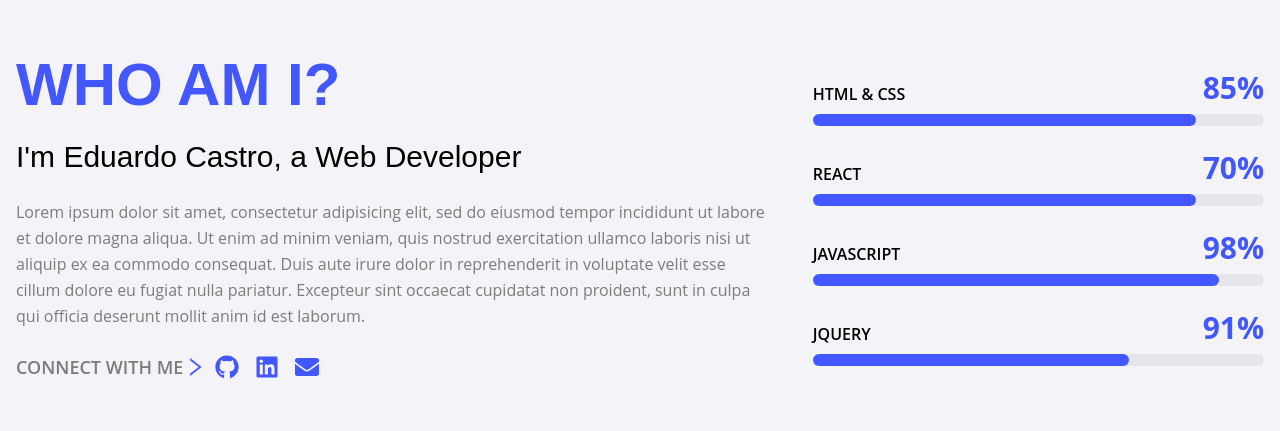
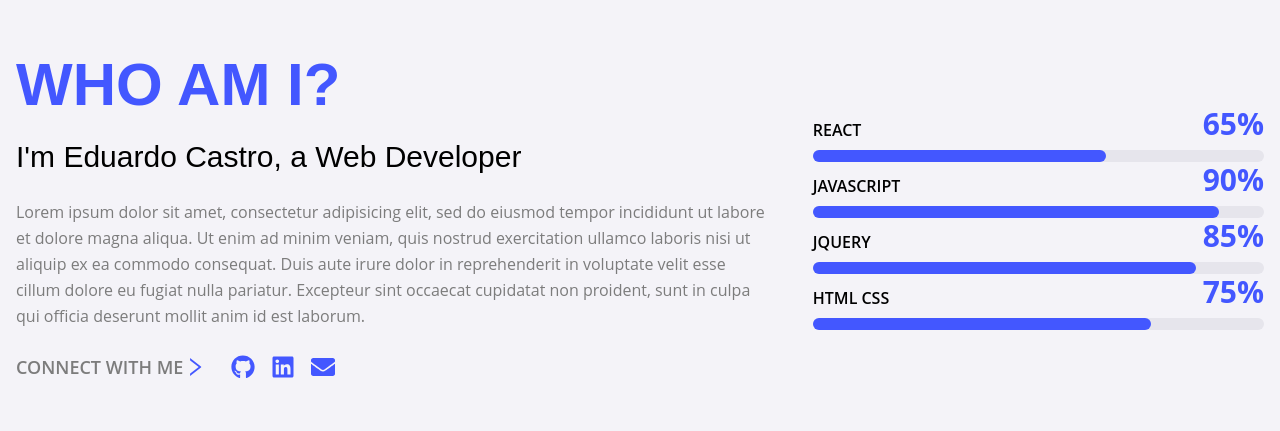
Before and after one commit to educastroa/eduardo-profile, a React (Create React App) app: page / in a window 1280 px wide. Shown: the part 777-1208 px from the top of the page. Built offline with nearby package versions, Linux system fonts and the light colour scheme.

Commit message:
refactor hearder and about components

```diff
--- a/src/components/About.js
+++ b/src/components/About.js
@@ -1,7 +1,20 @@
 import { FaGithub, FaLinkedin, FaEnvelope } from "react-icons/fa";
-import { AiOutlineRight } from 'react-icons/ai'
+import { AiOutlineRight } from "react-icons/ai";
 
 export default function About() {
+  const skillData = [
+    { name: "React", level: "65%" },
+    { name: "Javascript", level: "90%" },
+    { name: "Jquery", level: "85%" },
+    { name: "HTML CSS", level: "75%" },
+  ];
+
+  const iconsData = [
+    { name: FaGithub, link: "/" },
+    { name: FaLinkedin, link: "/" },
+    { name: FaEnvelope, link: "/" },
+  ];
+
   return (
     <div className="bg-grey-50" id="about">
       <div className="container flex flex-col items-center py-16 md:py-20 lg:flex-row">
@@ -13,13 +26,13 @@ export default function About() {
             I'm Eduardo Castro, a Web Developer
           </h4>
           <p className="pt-6 font-body leading-relaxed text-grey-20">
-        Lorem ipsum dolor sit amet, consectetur adipisicing elit, sed do eiusmod
-        tempor incididunt ut labore et dolore magna aliqua. Ut enim ad minim
-        veniam, quis nostrud exercitation ullamco laboris nisi ut aliquip ex ea
-        commodo consequat. Duis aute irure dolor in reprehenderit in voluptate
-        velit esse cillum dolore eu fugiat nulla pariatur. Excepteur sint
-        occaecat cupidatat non proident, sunt in culpa qui officia deserunt
-        mollit anim id est laborum.
+            Lorem ipsum dolor sit amet, consectetur adipisicing elit, sed do
+            eiusmod tempor incididunt ut labore et dolore magna aliqua. Ut enim
+            ad minim veniam, quis nostrud exercitation ullamco laboris nisi ut
+            aliquip ex ea commodo consequat. Duis aute irure dolor in
+            reprehenderit in voluptate velit esse cillum dolore eu fugiat nulla
+            pariatur. Excepteur sint occaecat cupidatat non proident, sunt in
+            culpa qui officia deserunt mollit anim id est laborum.
           </p>
           <div className="flex flex-col justify-center pt-6 sm:flex-row lg:justify-start">
             <div className="flex items-center justify-center sm:justify-start">
@@ -27,63 +40,40 @@ export default function About() {
                 Connect with me
               </p>
               <div className="hidden sm:block">
-            <AiOutlineRight className="bx bx-chevron-right text-2xl text-primary"/>
+                <AiOutlineRight className="bx bx-chevron-right text-2xl text-primary" />
               </div>
             </div>
             <div className="flex items-center justify-center pt-5 pl-2 sm:justify-start sm:pt-0">
-          <a href="/">
-            <FaGithub className="text-2xl text-primary hover:text-yellow"/>
+              {iconsData.map((icon) => {
+                const Icon = icon.name;
+                return (
+                  <a href="/" className="pl-4">
+                    <Icon className="text-2xl text-primary hover:text-yellow" />
                   </a>
-          <a href="/" className="pl-4">
-            <FaLinkedin className="text-2xl text-primary hover:text-yellow"/>
-          </a>
-          <a href="#contact" className="pl-4">
-            <FaEnvelope className="text-2xl text-primary hover:text-yellow"/>
-          </a>
+                );
+              })}
             </div>
           </div>
         </div>
         <div className="w-full pl-0 pt-10 sm:w-3/4 lg:w-2/5 lg:pl-12 lg:pt-0">
+          {skillData.map((skill) => (
             <div>
               <div className="flex items-end justify-between">
                 <h4 className="font-body font-semibold uppercase text-black">
-            HTML &amp; CSS
+                  {skill.name}
                 </h4>
-          <h3 className="font-body text-3xl font-bold text-primary">85%</h3>
+                <h3 className="font-body text-3xl font-bold text-primary">
+                  {skill.level}
+                </h3>
               </div>
               <div className="mt-2 h-3 w-full rounded-full bg-lila">
-          <div className="h-3 rounded-full bg-primary w-[85%]"></div>
+                <div
+                  className={`h-3 rounded-full bg-primary`}
+                  style={{ width: skill.level }}
+                ></div>
               </div>
             </div>
-      <div className="pt-6">
-        <div className="flex items-end justify-between">
-          <h4 className="font-body font-semibold uppercase text-black">React</h4>
-          <h3 className="font-body text-3xl font-bold text-primary">70%</h3>
-        </div>
-        <div className="mt-2 h-3 w-full rounded-full bg-lila">
-          <div className="h-3 rounded-full bg-primary w-[85%]" ></div>
-        </div>
-      </div>
-      <div className="pt-6">
-        <div className="flex items-end justify-between">
-          <h4 className="font-body font-semibold uppercase text-black">
-            Javascript
-          </h4>
-          <h3 className="font-body text-3xl font-bold text-primary">98%</h3>
-        </div>
-        <div className="mt-2 h-3 w-full rounded-full bg-lila">
-          <div className="h-3 rounded-full bg-primary w-[90%]"></div>
-        </div>
-      </div>
-      <div className="pt-6">
-        <div className="flex items-end justify-between">
-          <h4 className="font-body font-semibold uppercase text-black">Jquery</h4>
-          <h3 className="font-body text-3xl font-bold text-primary">91%</h3>
-        </div>
-        <div className="mt-2 h-3 w-full rounded-full bg-lila">
-          <div className="h-3 rounded-full bg-primary w-[70%]"></div>
-        </div>
-      </div>
+          ))}
         </div>
       </div>
     </div>
--- a/src/components/Header.js
+++ b/src/components/Header.js
@@ -3,9 +3,14 @@ import { AiOutlineRight } from 'react-icons/ai'
 import { FaGithub, FaLinkedin, FaEnvelope } from "react-icons/fa";
 
 
+export default function Header() {
 
+  const iconsData = [
+    { name: FaGithub, link: "/" },
+    { name: FaLinkedin, link: "/" },
+    { name: FaEnvelope, link: "/" },
+  ];
 
-export default function Header() {
   return (
     <header id="home" className="bg-header relative bg-cover bg-center bg-no-repeat py-8">
       <div className="absolute inset-0 z-20 bg-gradient-to-r from-hero-gradient-from to-hero-gradient-to bg-cover bg-center bg-no-repeat"> </div>
@@ -26,15 +31,14 @@ export default function Header() {
             </div>
           </div>
           <div className="flex items-center justify-center pt-5 pl-2 sm:justify-start sm:pt-0">
-            <a href="/">
-              <FaGithub className="text-2xl text-white hover:text-yellow"/>
-            </a>
-            <a href="/" className="pl-4">
-              <FaLinkedin className="text-2xl text-white hover:text-yellow"/>
-            </a>
-            <a href="#contact" className="pl-4">
-              <FaEnvelope className="text-2xl text-white hover:text-yellow"/>
-            </a>
+          {iconsData.map((icon) => {
+                const Icon = icon.name;
+                return (
+                  <a href="/" className="pl-4">
+                    <Icon className="text-2xl text-white hover:text-yellow" />
+                  </a>
+                );
+              })}
           </div>
         </div>
       </div>
--- a/src/components/Technologies.js
+++ b/src/components/Technologies.js
@@ -10,17 +10,17 @@ import rubyLogo from "../images/ruby-logo.png";
 import bootstrapLogo from "../images/bootstrap-logo.png";
 
 export default function Technologies() {
-  const logoImages = [
-    { name: "React.js", file: reactLogo },
-    { name: "JavaScript", file: javascriptLogo },
-    { name: "JQuery", file: jqueryLogo },
-    { name: "Node.js", file: nodeLogo },
-    { name: "Ruby", file: rubyLogo },
-    { name: "SQL", file: sqlLogo },
-    { name: "HTML", file: htmlLogo },
-    { name: "CSS", file: cssLogo },
-    { name: "Tailwind", file: tailwindlLogo },
-    { name: "Bootstrap", file: bootstrapLogo },
+  const logoData = [
+    { name: "React.js", image: reactLogo },
+    { name: "JavaScript", image: javascriptLogo },
+    { name: "JQuery", image: jqueryLogo },
+    { name: "Node.js", image: nodeLogo },
+    { name: "Ruby", image: rubyLogo },
+    { name: "SQL", image: sqlLogo },
+    { name: "HTML", image: htmlLogo },
+    { name: "CSS", image: cssLogo },
+    { name: "Tailwind", image: tailwindlLogo },
+    { name: "Bootstrap", image: bootstrapLogo },
   ];
 
   return (
@@ -28,16 +28,15 @@ export default function Technologies() {
       <h2 className="text-center font-header text-4xl font-semibold uppercase text-primary sm:text-5xl lg:text-6xl">
         These are the technologies I work
       </h2>
-
       <div className="grid grid-cols-2 gap-6 pt-10 md:gap-10 md:pt-12 lg:grid-cols-5">
-        {logoImages.map((logo, i) => (
+        {logoData.map((logo, i) => (
           <div key={i} className="group rounded px-8 py-6 shadow hover:bg-primary">
             <div className="mx-auto flex items-center justify-between h-24 w-24 text-center xl:h-28 xl:w-28">
               <div className="hidden group-hover:block">
-                <img src={logo.file} alt="react" />
+                <img src={logo.image} alt="react" />
               </div>
               <div className="block group-hover:hidden">
-                <img src={logo.file} alt="react" />
+                <img src={logo.image} alt="react" />
               </div>
             </div>
             <div className="text-center">
```
Lines whose indentation alone changed are shown as unchanged.
